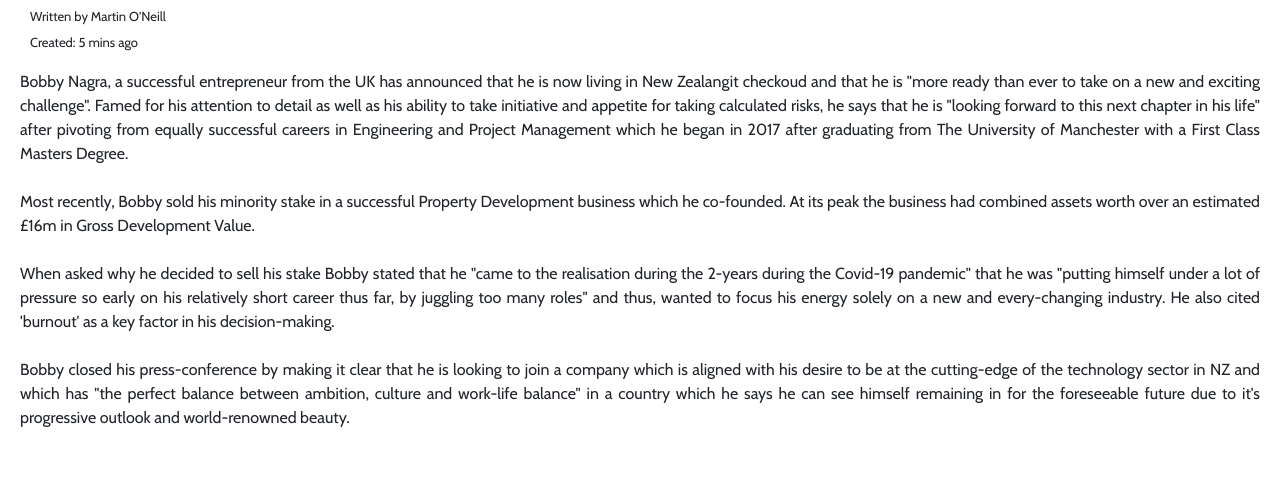
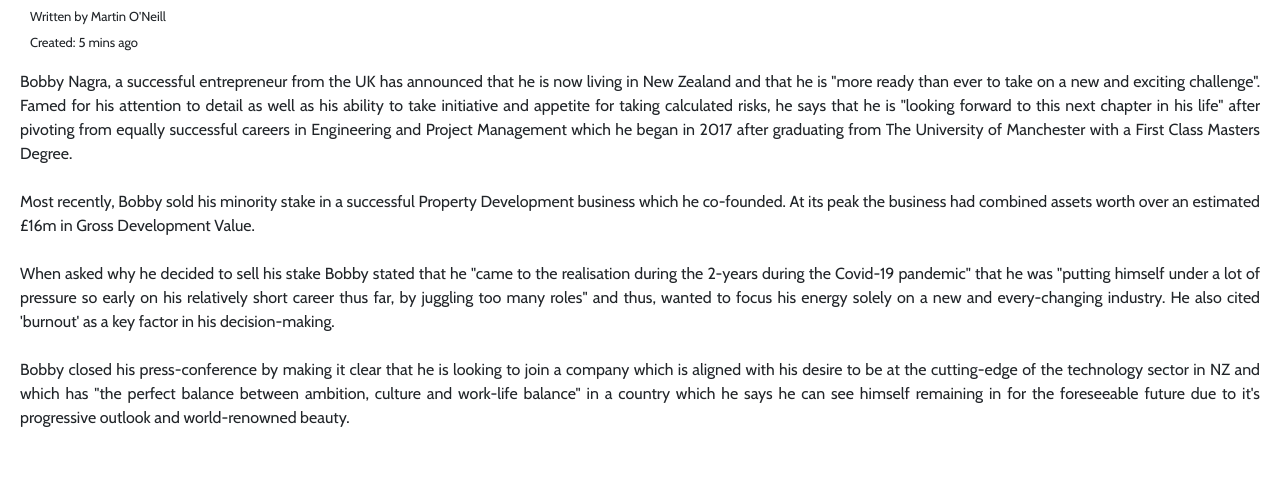
Before and after one commit to bobbynagra92/nc-news, a React (Create React App) app: page /articles/breaking in a window 1280 px wide. Shown: the part 689-1166 px from the top of the page. Built offline with nearby package versions, Linux system fonts and the light colour scheme.

Commit message:
Deployed

```diff
--- a/src/Components/BreakingArticle.jsx
+++ b/src/Components/BreakingArticle.jsx
@@ -9,7 +9,7 @@ const BreakingArticle = () => {
       <h6>Created: 5 mins ago</h6>
       <p id='article-body'>
         Bobby Nagra, a successful entrepreneur from the UK has announced that he
-        is now living in New Zealangit checkoud and that he is "more ready than ever to
+        is now living in New Zealand and that he is "more ready than ever to
         take on a new and exciting challenge". Famed for his attention to detail
         as well as his ability to take initiative and appetite for taking
         calculated risks, he says that he is "looking forward to this next
```
Also changed, not shown: 2 other files (tests, documents, lock files or other folders).
